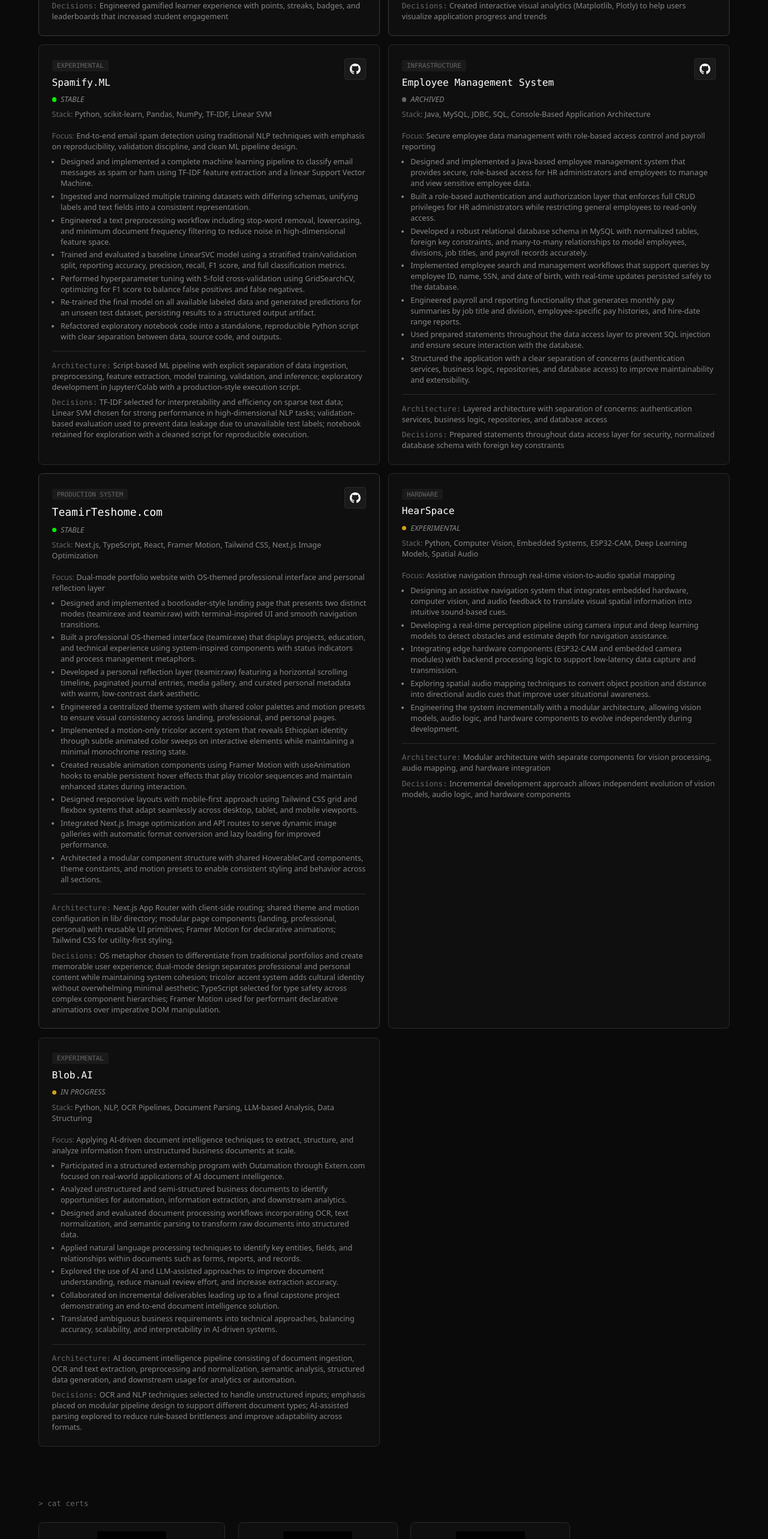
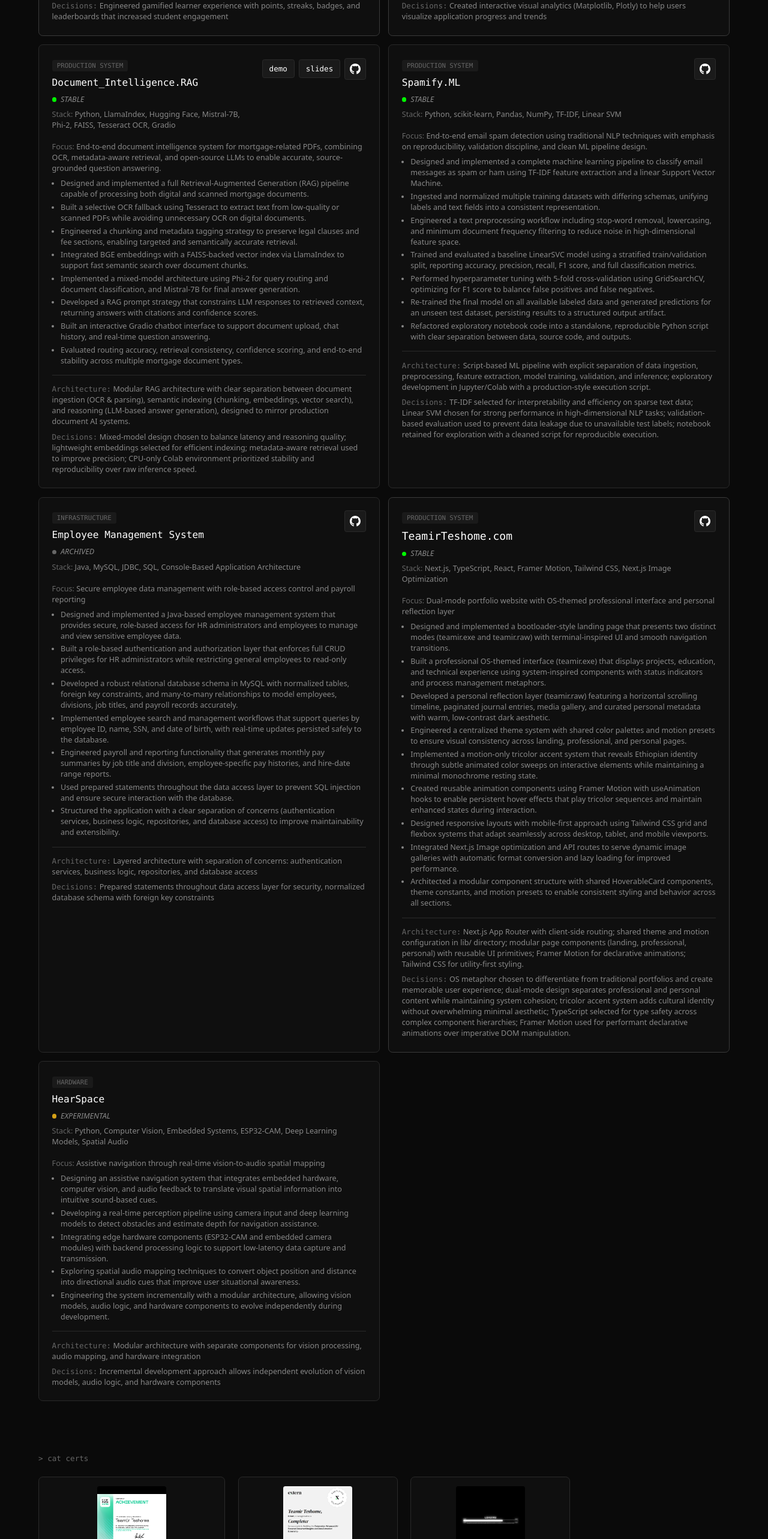
Before and after one commit to TeamirTesh/portfolio, a Next.js app: page /professional in a window 1280 px wide. Shown: the part 2980-5546 px from the top of the page at 60% size. Built offline with nearby package versions, Linux system fonts and the light colour scheme.

Commit message:
Update Projects + Certs

```diff
--- a/app/professional/page.tsx
+++ b/app/professional/page.tsx
@@ -3,7 +3,7 @@
 import { useState, useEffect } from 'react'
 import Link from 'next/link'
 import Image from 'next/image'
-import { motion } from 'framer-motion'
+import { motion, AnimatePresence } from 'framer-motion'
 import { THEME } from '@/lib/theme'
 import { SYSTEM_MOUNT, staggerContainer, staggerContainerOS, mountVariants, TERMINAL_LIFE, OS_HOVER_RESPONSE } from '@/lib/motion'
 
@@ -72,9 +72,35 @@
     },
   },
   {
+    name: 'Document_Intelligence.RAG',
+    status: 'STABLE',
+    processType: 'PRODUCTION SYSTEM',
+    isFlagship: false,
+    techStack: 'Python, LlamaIndex, Hugging Face, Mistral-7B, Phi-2, FAISS, Tesseract OCR, Gradio',
+    focus: 'End-to-end document intelligence system for mortgage-related PDFs, combining OCR, metadata-aware retrieval, and open-source LLMs to enable accurate, source-grounded question answering.',
+    impact: [
+      'Designed and implemented a full Retrieval-Augmented Generation (RAG) pipeline capable of processing both digital and scanned mortgage documents.',
+      'Built a selective OCR fallback using Tesseract to extract text from low-quality or scanned PDFs while avoiding unnecessary OCR on digital documents.',
+      'Engineered a chunking and metadata tagging strategy to preserve legal clauses and fee sections, enabling targeted and semantically accurate retrieval.',
+      'Integrated BGE embeddings with a FAISS-backed vector index via LlamaIndex to support fast semantic search over document chunks.',
+      'Implemented a mixed-model architecture using Phi-2 for query routing and document classification, and Mistral-7B for final answer generation.',
+      'Developed a RAG prompt strategy that constrains LLM responses to retrieved context, returning answers with citations and confidence scores.',
+      'Built an interactive Gradio chatbot interface to support document upload, chat history, and real-time question answering.',
+      'Evaluated routing accuracy, retrieval consistency, confidence scoring, and end-to-end stability across multiple mortgage document types.',
+    ],
+    viewUrl: 'https://docs.google.com/presentation/d/1SNMmC7SkiD1D4J0JRDMeY_zD8EwoKaOI5Fq4-Wjb6Ew/edit?usp=sharing',
+    viewLabel: 'slides',
+    demoUrl: 'https://drive.google.com/file/d/1bN-x_2LlJndSuoYcdS-I5IhYK3PBy14G/view?usp=sharing',
+    repoUrl: 'https://github.com/TeamirTesh/Blob.AI',
+    expanded: {
+      architecture: 'Modular RAG architecture with clear separation between document ingestion (OCR & parsing), semantic indexing (chunking, embeddings, vector search), and reasoning (LLM-based answer generation), designed to mirror production document AI systems.',
+      decisions: 'Mixed-model design chosen to balance latency and reasoning quality; lightweight embeddings selected for efficient indexing; metadata-aware retrieval used to improve precision; CPU-only Colab environment prioritized stability and reproducibility over raw inference speed.',
+    },
+  },
+  {
     name: 'Spamify.ML',
     status: 'STABLE',
-    processType: 'EXPERIMENTAL',
+    processType: 'PRODUCTION SYSTEM',
     isFlagship: false,
     techStack: 'Python, scikit-learn, Pandas, NumPy, TF-IDF, Linear SVM',
     focus: 'End-to-end email spam detection using traditional NLP techniques with emphasis on reproducibility, validation discipline, and clean ML pipeline design.',
@@ -164,40 +190,17 @@
       decisions: 'Incremental development approach allows independent evolution of vision models, audio logic, and hardware components',
     },
   },
-  {
-    name: 'Blob.AI',
-    status: 'IN PROGRESS',
-    processType: 'EXPERIMENTAL',
-    isFlagship: false,
-    techStack: 'Python, NLP, OCR Pipelines, Document Parsing, LLM-based Analysis, Data Structuring',
-    focus: 'Applying AI-driven document intelligence techniques to extract, structure, and analyze information from unstructured business documents at scale.',
-    impact: [
-      'Participated in a structured externship program with Outamation through Extern.com focused on real-world applications of AI document intelligence.',
-      'Analyzed unstructured and semi-structured business documents to identify opportunities for automation, information extraction, and downstream analytics.',
-      'Designed and evaluated document processing workflows incorporating OCR, text normalization, and semantic parsing to transform raw documents into structured data.',
-      'Applied natural language processing techniques to identify key entities, fields, and relationships within documents such as forms, reports, and records.',
-      'Explored the use of AI and LLM-assisted approaches to improve document understanding, reduce manual review effort, and increase extraction accuracy.',
-      'Collaborated on incremental deliverables leading up to a final capstone project demonstrating an end-to-end document intelligence solution.',
-      'Translated ambiguous business requirements into technical approaches, balancing accuracy, scalability, and interpretability in AI-driven systems.',
-    ],
-    viewUrl: '',
-    repoUrl: '',
-    expanded: {
-      architecture: 'AI document intelligence pipeline consisting of document ingestion, OCR and text extraction, preprocessing and normalization, semantic analysis, structured data generation, and downstream usage for analytics or automation.',
-      decisions: 'OCR and NLP techniques selected to handle unstructured inputs; emphasis placed on modular pipeline design to support different document types; AI-assisted parsing explored to reduce rule-based brittleness and improve adaptability across formats.',
-    },
-  },
 ]
 
 const CERTIFICATIONS = [
   {
     name: 'Intermediate Technical Interview Prep',
-    image: '/images/certifications/loading.jpg',
+    image: '/images/certifications/certificate_TIP102.png',
     status: 'COMPLETE',
   },
   {
     name: 'AI Document Intelligence Extern',
-    image: '/images/certifications/loading.jpg',
+    image: '/images/certifications/certificate_extern.png',
     status: 'COMPLETE',
   },
   {
@@ -838,7 +841,7 @@
                 <div className="flex items-center gap-2 ml-4 flex-shrink-0">
                   {[(project as any).devpostUrl && { url: (project as any).devpostUrl, label: 'devpost' },
                      (project as any).demoUrl && { url: (project as any).demoUrl, label: 'demo' },
-                     project.viewUrl && { url: project.viewUrl, label: 'view' },
+                     project.viewUrl && { url: project.viewUrl, label: (project as any).viewLabel || 'view' },
                      project.repoUrl && { url: project.repoUrl, label: 'repo', isIcon: true }]
                     .filter(Boolean)
                     .map((link: any, idx) => link.isIcon ? (
@@ -963,8 +966,27 @@
 
 function CertificationsSection() {
   const colors = THEME.colors
+  const [selectedImage, setSelectedImage] = useState<{ src: string; name: string } | null>(null)
+
+  // Close modal on ESC key
+  useEffect(() => {
+    const handleEscape = (e: KeyboardEvent) => {
+      if (e.key === 'Escape') {
+        setSelectedImage(null)
+      }
+    }
+    if (selectedImage) {
+      document.addEventListener('keydown', handleEscape)
+      document.body.style.overflow = 'hidden'
+    }
+    return () => {
+      document.removeEventListener('keydown', handleEscape)
+      document.body.style.overflow = 'unset'
+    }
+  }, [selectedImage])
 
   return (
+    <>
       <motion.section
         className="py-12 px-6"
         style={{ backgroundColor: colors.bg.panel }}
@@ -1005,14 +1027,20 @@
                     transition: { duration: 0.2 },
                   }}
                 >
-                <div className="relative w-32 h-32 mb-3 rounded overflow-hidden" style={{ backgroundColor: '#000000' }}>
+                  <motion.div
+                    className="relative w-32 h-32 mb-3 rounded overflow-hidden cursor-pointer"
+                    style={{ backgroundColor: '#000000' }}
+                    onClick={() => setSelectedImage({ src: cert.image, name: cert.name })}
+                    whileHover={{ scale: 1.05 }}
+                    transition={{ duration: 0.2 }}
+                  >
                     <Image
                       src={cert.image}
                       alt={cert.name}
                       fill
                       className="object-contain"
                     />
-                </div>
+                  </motion.div>
                   <motion.h3
                     className="font-mono text-sm text-center mb-2"
                     style={{ color: colors.text.primary }}
@@ -1040,6 +1068,61 @@
           </motion.div>
         </div>
       </motion.section>
+
+      {/* Modal/Overlay */}
+      <AnimatePresence>
+        {selectedImage && (
+          <motion.div
+            className="fixed inset-0 z-50 flex items-center justify-center p-4"
+            style={{ backgroundColor: 'rgba(0, 0, 0, 0.9)' }}
+            initial={{ opacity: 0 }}
+            animate={{ opacity: 1 }}
+            exit={{ opacity: 0 }}
+            onClick={() => setSelectedImage(null)}
+          >
+            <motion.div
+              className="relative max-w-xl max-h-[80vh] w-full"
+              initial={{ scale: 0.8, opacity: 0 }}
+              animate={{ scale: 1, opacity: 1 }}
+              exit={{ scale: 0.8, opacity: 0 }}
+              transition={{ duration: 0.2 }}
+              onClick={(e) => e.stopPropagation()}
+            >
+              {/* Close button */}
+              <motion.button
+                className="absolute -top-12 right-0 text-white font-mono text-sm hover:opacity-70 transition-opacity"
+                onClick={() => setSelectedImage(null)}
+                whileHover={{ scale: 1.1 }}
+                whileTap={{ scale: 0.9 }}
+              >
+                [ESC] Close
+              </motion.button>
+
+              {/* Image container */}
+              <div className="relative w-full h-full rounded-lg overflow-hidden flex items-center justify-center" style={{ backgroundColor: '#000000' }}>
+                <div className="relative" style={{ width: '80%', height: '80%' }}>
+                  <Image
+                    src={selectedImage.src}
+                    alt={selectedImage.name}
+                    width={1200}
+                    height={800}
+                    className="object-contain w-full h-full"
+                    unoptimized
+                  />
+                </div>
+              </div>
+
+              {/* Certificate name */}
+              <div className="mt-4 text-center">
+                <h3 className="font-mono text-lg" style={{ color: colors.text.primary }}>
+                  {selectedImage.name}
+                </h3>
+              </div>
+            </motion.div>
+          </motion.div>
+        )}
+      </AnimatePresence>
+    </>
   )
 }
 
```
Also changed, not shown: public/images/certifications/certificate_TIP102.png (added), public/images/certifications/certificate_extern.png (added). Lines whose indentation alone changed are shown as unchanged.
